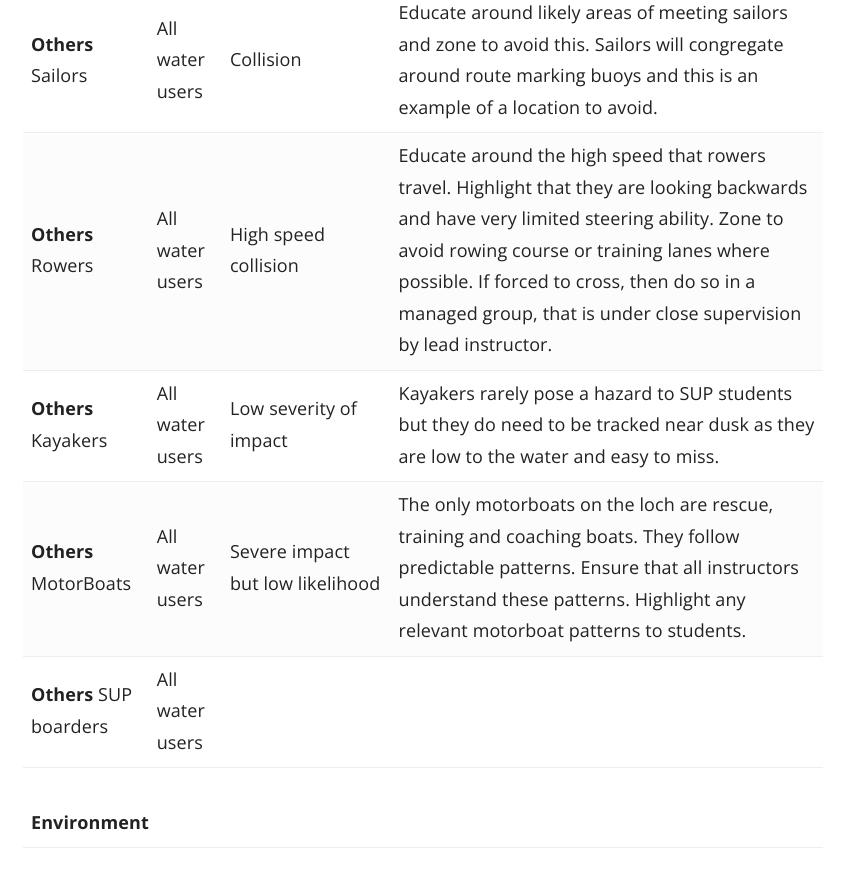
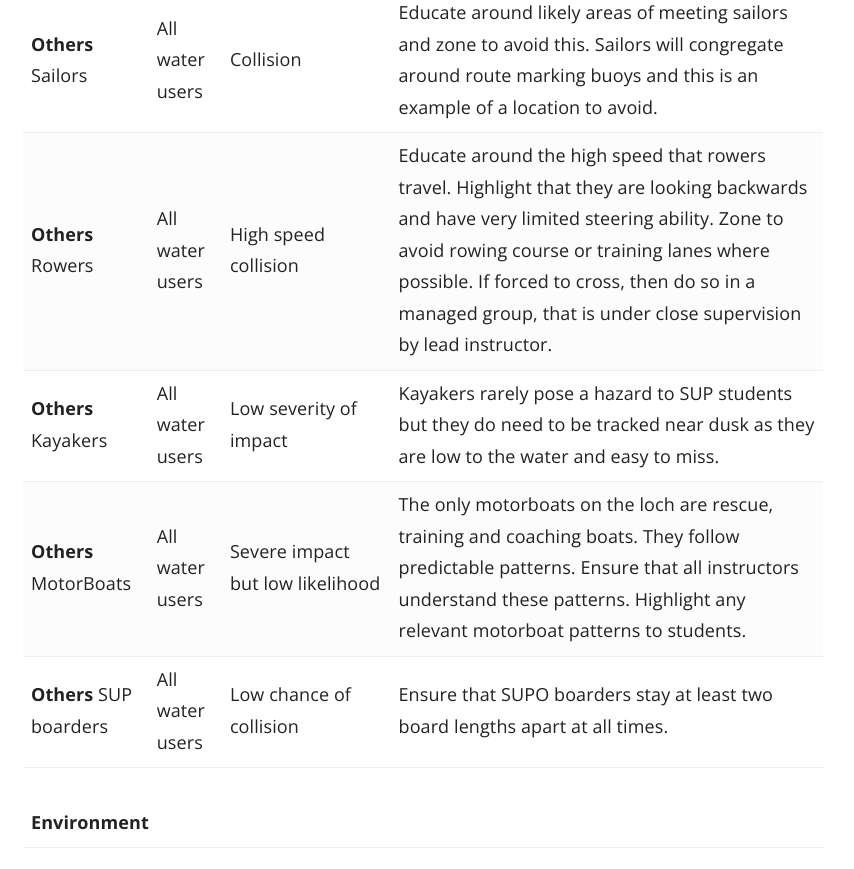
Before and after one commit to numbat70/clyde, a Jekyll site: the page built from _docs/Content/20-SUP_RISK.md, in a window 1280 px wide and 900 px high, scrolled down 3633 px. Shown: the top 869 px of the window, without its empty margins (367-1221 px from the left). Built offline with Jekyll 4.4.1, drawn with Linux system fonts in a browser that asks for light colours.

Commit message:
Update 20-SUP_RISK.md
mk

```diff
--- a/_docs/Content/20-SUP_RISK.md
+++ b/_docs/Content/20-SUP_RISK.md
@@ -55,7 +55,7 @@ Hazard | Who | Severity & Consequences (Potential) | ControlMeasure
 **Others** Rowers |  All water users| High speed collision |  Educate around the high speed that rowers travel. Highlight that they are looking backwards and have very limited steering ability. Zone to avoid rowing course or training lanes where possible. If forced to cross, then do so in a managed group, that is under close supervision by lead instructor.
 **Others** Kayakers | All water users | Low severity of impact | Kayakers rarely pose a hazard to SUP students but they do need to be tracked near dusk as they are low to the water and easy to miss.
 **Others** MotorBoats | All water users | Severe impact but low likelihood | The only motorboats on the loch are rescue, training and coaching boats. They follow predictable patterns. Ensure that all instructors understand these patterns. Highlight any relevant motorboat patterns to students.
-**Others** SUP boarders | All water users |  |
+**Others** SUP boarders | All water users | Low chance of collision | Ensure that SUPO boarders stay at least two board lengths apart at all times.
 
 
 **Environment**  |  |  |
```
